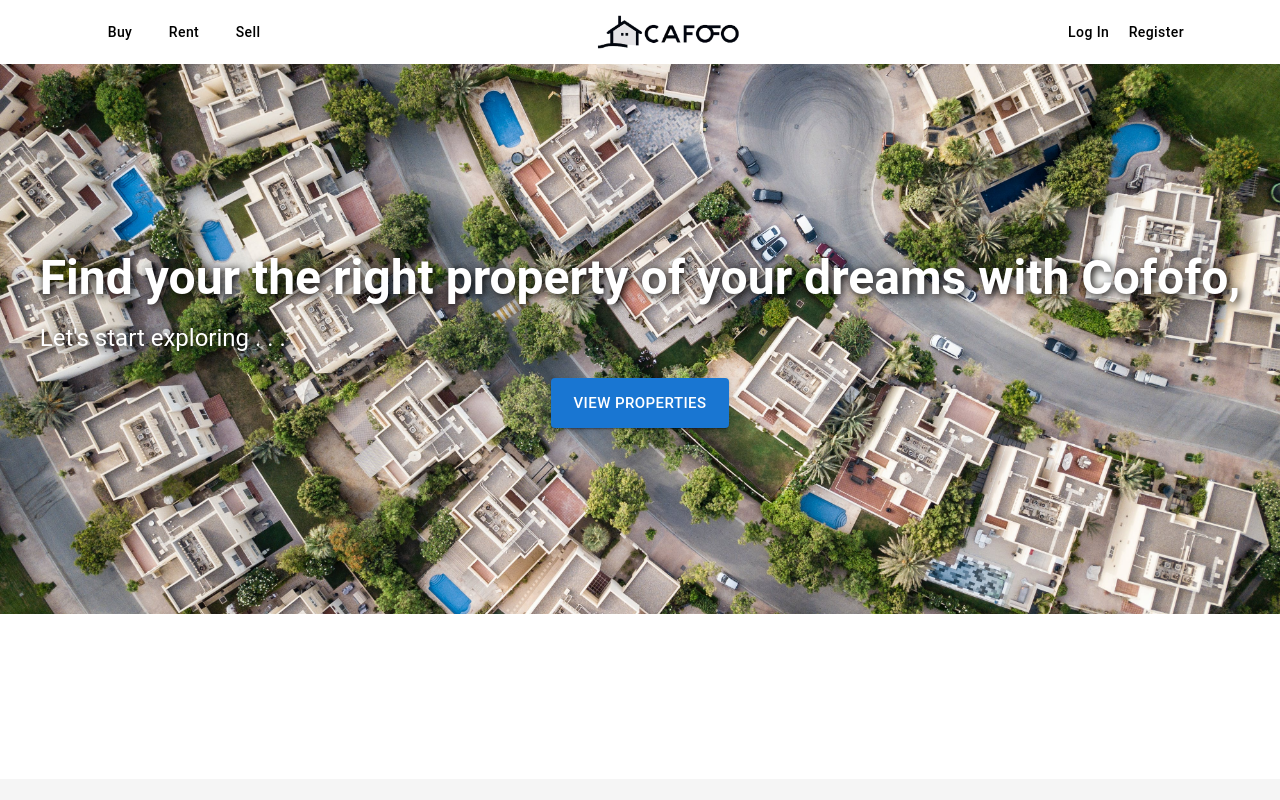
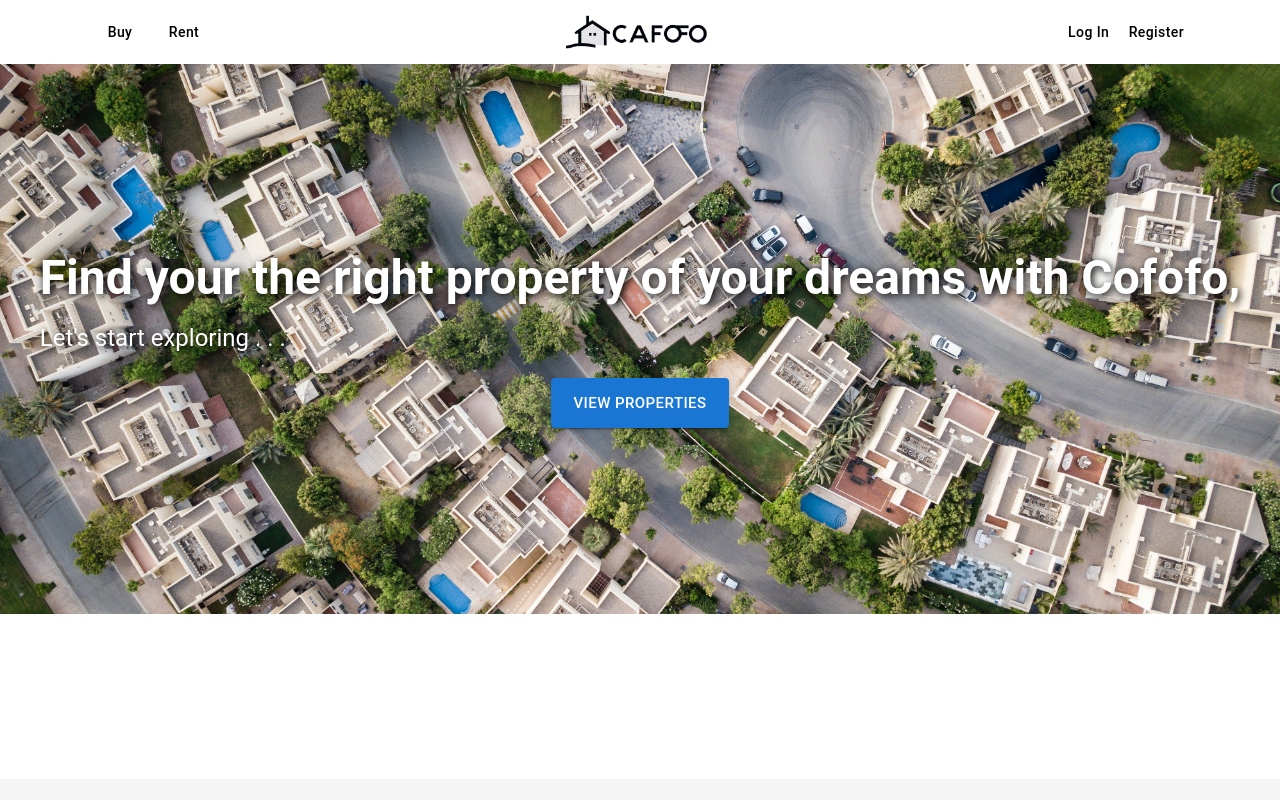
Before and after one commit to XNKRJUNG/cafofo-frontend, a React (Create React App) app: page / in a window 1280 px wide. Shown: the top 800 px of the page. Built offline with nearby package versions, Linux system fonts and the light colour scheme.

Commit message:
Navbar Properties fixes

```diff
--- a/src/components/navbar/Navbar.jsx
+++ b/src/components/navbar/Navbar.jsx
@@ -98,10 +98,8 @@ export default function Navbar() {
 
                 <StyledButton onClick={() => navigate("/buy/FOR_SALE")}>Buy</StyledButton>
                 <StyledButton onClick={() => navigate("/rent/FOR_RENT")}>Rent</StyledButton>
-                <StyledButton onClick={() => navigate("/sold/SOLD")}>Sell</StyledButton>
               </>
             )}
-            {role === "CUSTOMER" && <StyledButton onClick={() => navigate("/sell")}>Sell</StyledButton>}
           </NavSection>
           <Logo src={logo} alt="Logo" onClick={() => navigate("/")} style={{ cursor: "pointer" }} />
           <NavSection>
```
